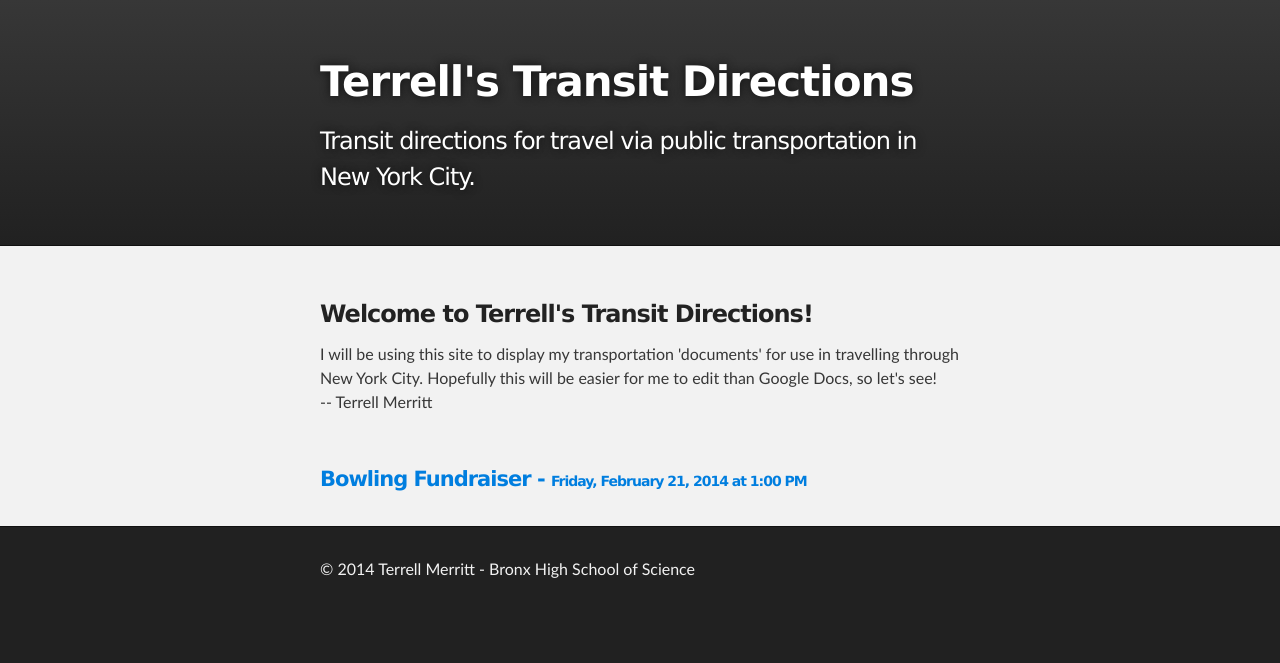
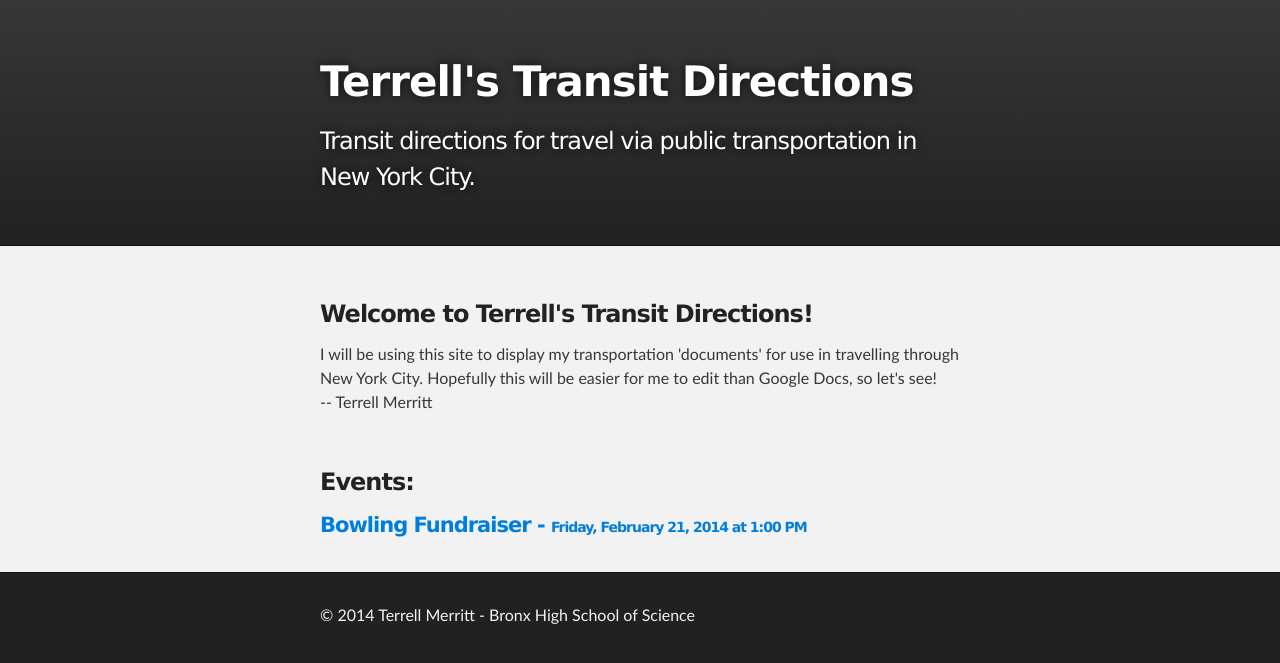
Before and after one commit to terrellthemtaguy/terrellthemtaguy.github.io, a Jekyll site: the page built from index.html, in a window 1280 px wide. Shown: the top 663 px of the page. Built offline with Jekyll 4.4.1, drawn with Linux system fonts in a browser that asks for light colours.

Commit message:
add title for events section

```diff
--- a/index.html
+++ b/index.html
@@ -18,6 +20,7 @@ layout: default
       -- Terrell Merritt
   </section>
   <section class="inner">
+   <h3>Events:</h3>
   {% for direction in site.posts %}
     <h4><a href="{{ direction.url }}">{{ direction.title }} - <span style="font-size: 14px;">{{ direction.time }}</span></a></h4>
   {% endfor %}
```
Also changed, not shown: other parts of index.html (+2 -0 lines).
